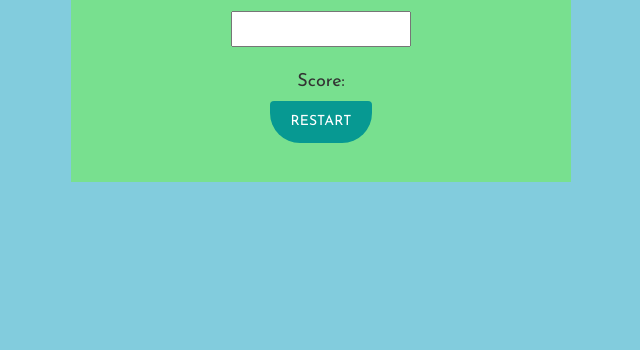
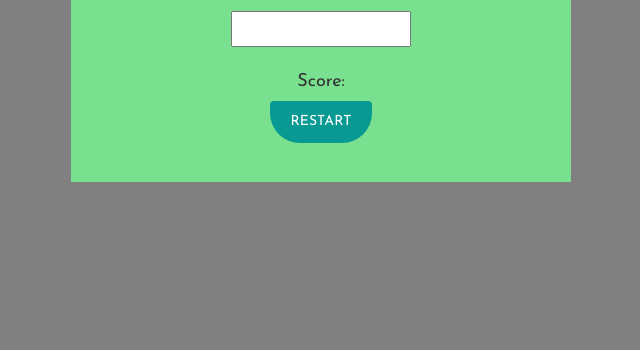
Before and after one commit to yosephdev/10-Sec-Maths-Game, a plain HTML site: page index.html in a window 1280 px wide. Shown: the part 450-800 px from the top of the page, without its empty margins (319-959 px from the left). Drawn offline with nearby package versions, Linux system fonts and the light colour scheme.

Commit message:
Update index.css

```diff
--- a/index.css
+++ b/index.css
@@ -7,7 +7,7 @@ section {
 	flex-direction: column;
 	justify-content: center;
 	align-items: center;
-	background-color: #82ccdd;
+	background-color: grey;
 }
 
 h1 {
```
